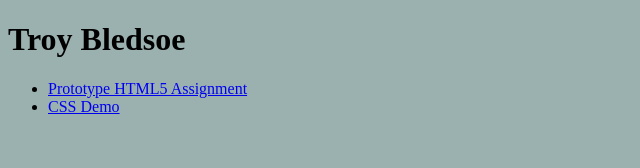
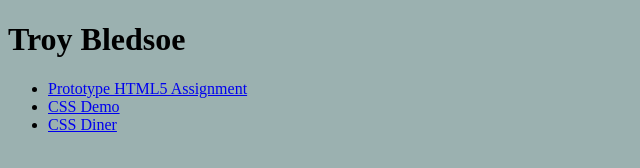
Before and after one commit to tdbledsoe/IFSC-1310, a plain HTML site: page index.html in a window 1280 px wide. Shown: the full height of the page, 0-640 px from the left. Drawn offline with Linux system fonts and the light colour scheme.

Commit message:
Added CSS Diner

```diff
--- a/index.html
+++ b/index.html
@@ -17,6 +17,7 @@
     <ul>
         <li><a href="prototype/index.html">Prototype HTML5 Assignment</a></li>
         <li><a href="css-demo/index.html">CSS Demo</a></li>
+        <li><a href="assets/img/Screenshot 2024-02-26 at 1.44.50 PM.png">CSS Diner</a></li>
     </ul>
 </nav>
 </body>
```
Also changed, not shown: assets/img/Screenshot 2024-02-26 at 1.44.50 PM.png (added).
